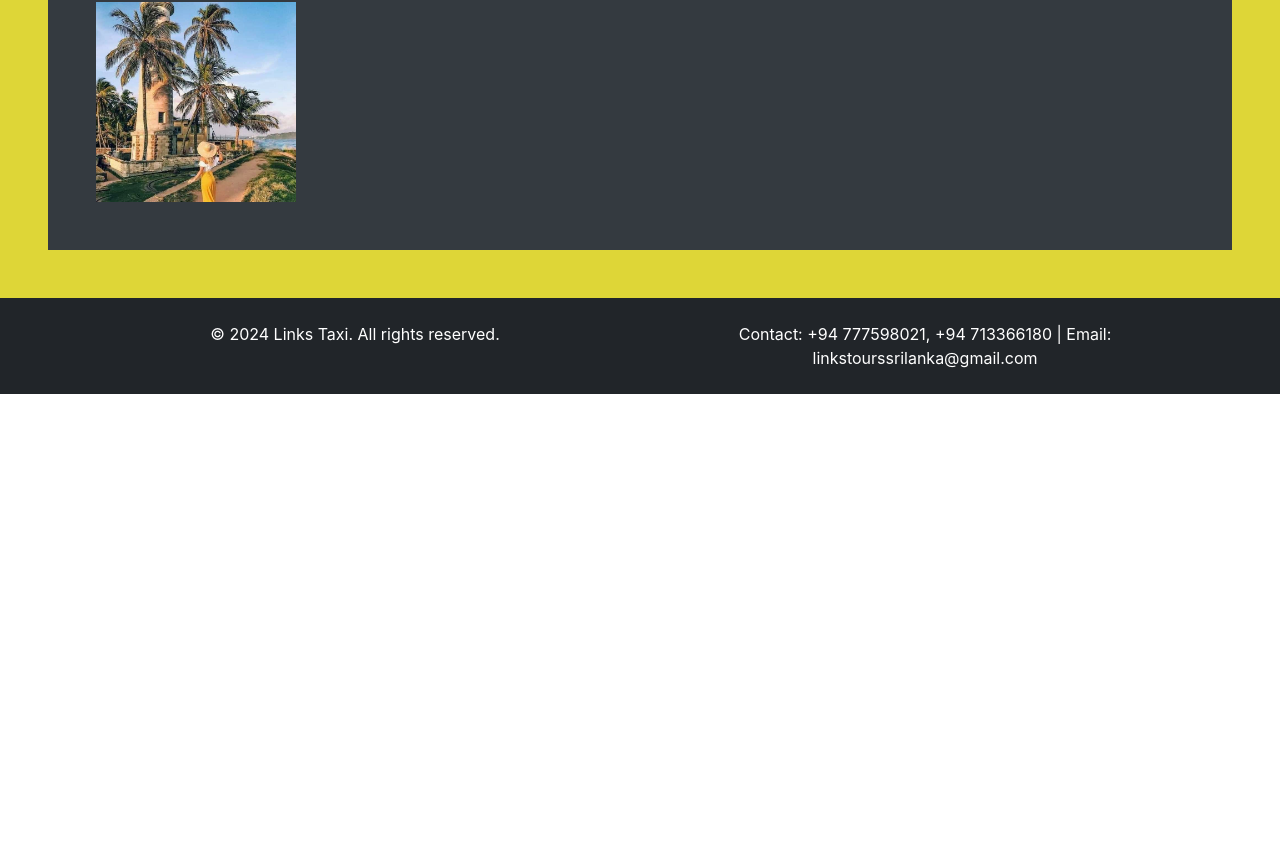
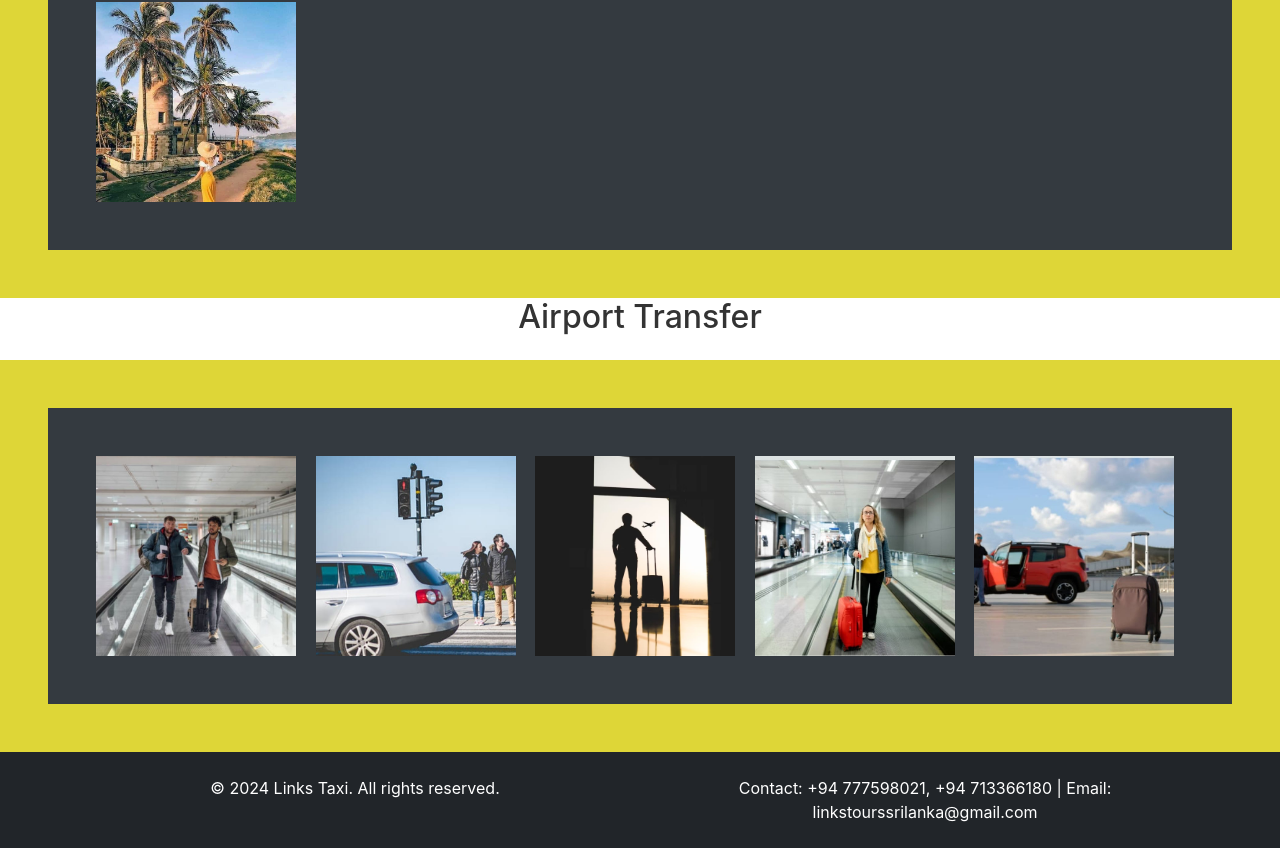
Before and after one commit to HansaSandamal/links-taxi, a React (Create React App) app: page /gallery in a window 1280 px wide. Shown: the part 4199-5047 px from the top of the page. Before the commit the page ends 4593 px from the top, so only its background shows below. Built offline with nearby package versions, Linux system fonts and the light colour scheme.

Commit message:
do changes

```diff
--- a/src/views/GalleryView/GalleryView.js
+++ b/src/views/GalleryView/GalleryView.js
@@ -9,6 +9,14 @@ import image7 from "../../assets/images/gallery/oneday/7.jpeg";
 import image01 from "../../assets/images/gallery/twoday/1.jpeg";
 import image02 from "../../assets/images/gallery/twoday/2.jpeg";
 import image03 from "../../assets/images/gallery/twoday/3.jpeg";
+import imageair1 from "../../assets/images/gallery/air/1.jpeg";
+import imageair2 from "../../assets/images/gallery/air/2.jpeg";
+import imageair3 from "../../assets/images/gallery/air/3.jpeg";
+import imageair4 from "../../assets/images/gallery/air/4.jpeg";
+import imageair5 from "../../assets/images/gallery/air/5.jpeg";
+
+
+
 
 
 const oneDayImages = [
@@ -91,6 +99,17 @@ const cityToursImages = [
   { url: image6, alt: "Image 6" },
   { url: image7, alt: "Image 7" },
 ];
+
+const airportImages = [
+  {
+    url: imageair1,
+    alt: "Image 1",
+  },
+  { url: imageair2, alt: "Image 2" },
+  { url: imageair3, alt: "Image 3" },
+  { url: imageair4, alt: "Image 4" },
+  { url: imageair5, alt: "Image 5" },
+];
 const GalleryView = () => {
   return (
     <>
@@ -122,7 +141,10 @@ const GalleryView = () => {
       <div className="image-gallery-container p-5">
         <ImageGallery images={cityToursImages} />
       </div>
-
+      <h2 className="text-center mb-4">Airport Transfer</h2>
+      <div className="image-gallery-container p-5">
+        <ImageGallery images={airportImages} />
+      </div>
     </>
   );
 };
```
